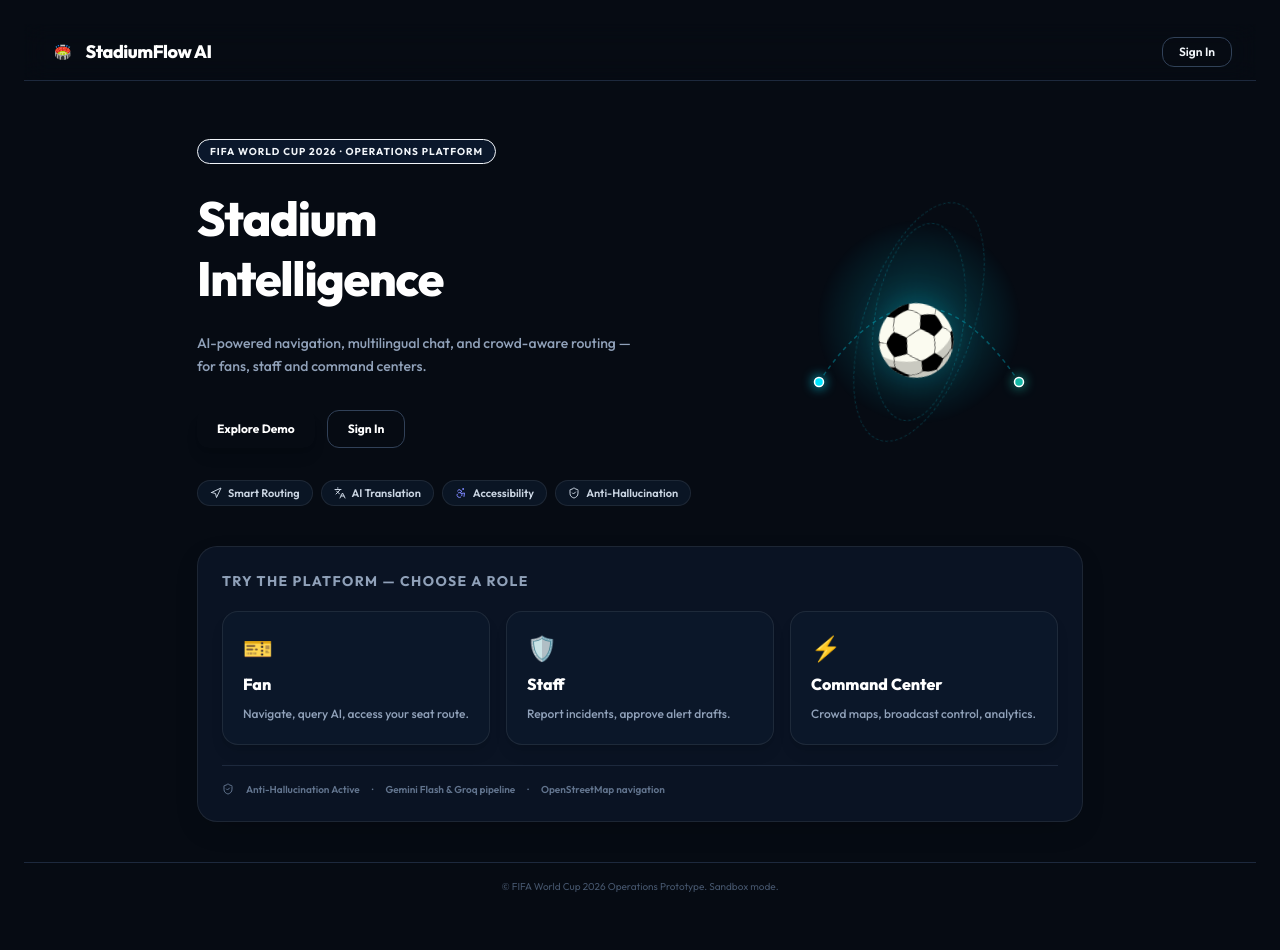
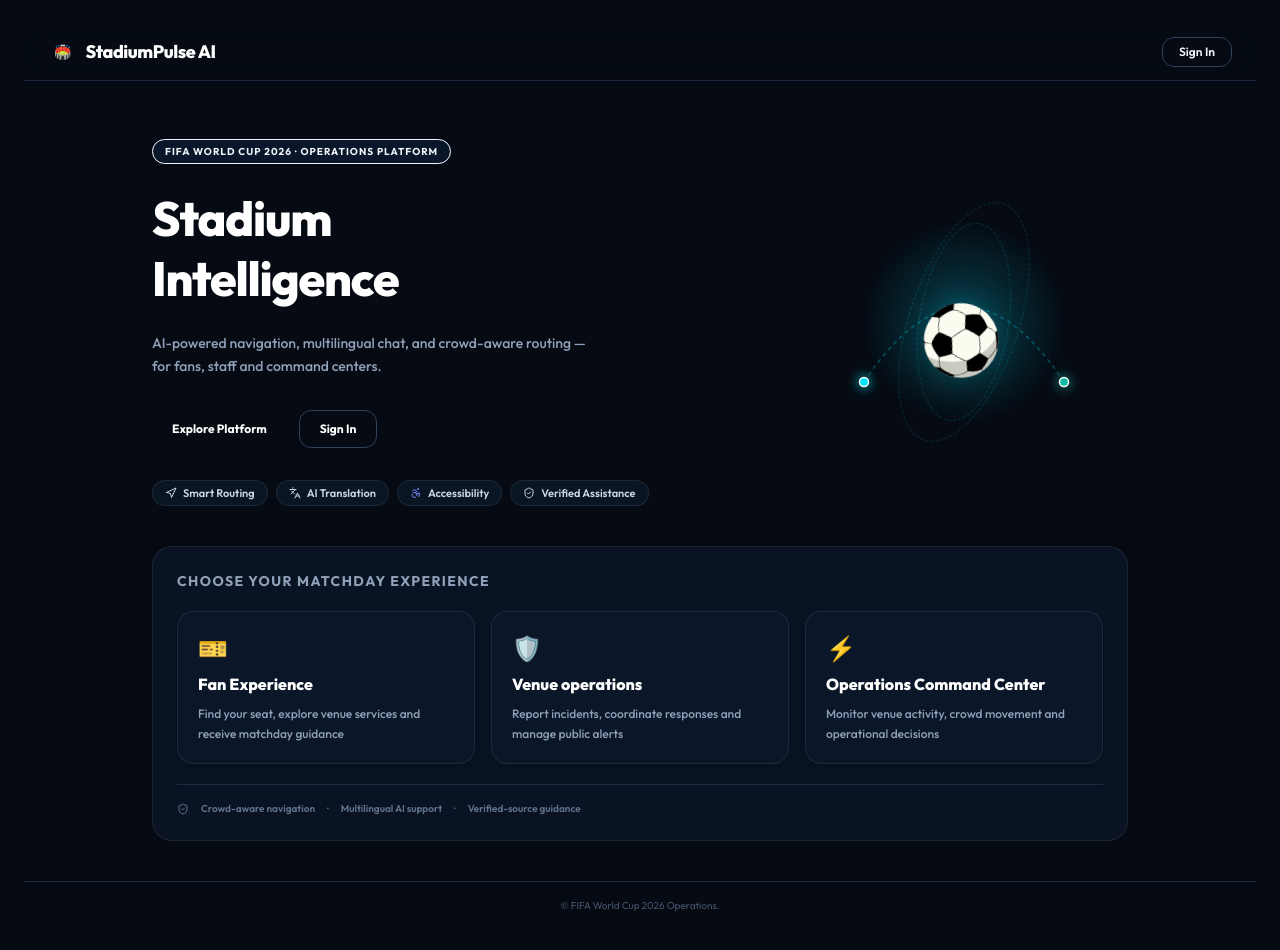
Before and after one commit to chandanadeyyala-crypto/Stadium-Pulse, a React (Vite) app in the folder frontend/: page / in a window 1280 px wide. Shown: the top 950 px of the page. Built offline with nearby package versions, Linux system fonts and the light colour scheme; no server answers.

Commit message:
implement alert approval desk and AI service orchestration for fan communication management

```diff
--- a/frontend/src/components/AIMessage.jsx
+++ b/frontend/src/components/AIMessage.jsx
@@ -76,13 +76,12 @@ export default function AIMessage({ message }) {
       )}
 
       {/* Message Box */}
-      <div className={`p-4 rounded-2xl max-w-[85%] sm:max-w-[75%] border shadow-md space-y-3 ${
-        isBot
+      <div className={`p-4 rounded-2xl max-w-[85%] sm:max-w-[75%] border shadow-md space-y-3 ${isBot
           ? isDataMissing
             ? 'bg-red-500/10 border-red-500/30 text-slate-200'
             : 'bg-stadiumNavy/75 border-slate-700/60 text-slate-200'
           : 'bg-electricBlue text-white border-electricBlue'
-      }`}>
+        }`}>
         {!isBot ? (
           /* User Message Text */
           <p className="text-sm font-semibold leading-relaxed">{text}</p>
@@ -93,7 +92,7 @@ export default function AIMessage({ message }) {
             {isDataMissing && (
               <div className="bg-red-500/20 border border-red-500/40 p-2.5 rounded-lg text-xs text-criticalRed font-bold flex items-center space-x-2">
                 <AlertOctagon size={16} className="shrink-0 animate-bounce" />
-                <span>Anti-Hallucination Guard: Missing Grounding Data</span>
+                <span>Verified Assistance Guard: Missing Grounding Data</span>
               </div>
             )}
 
--- a/frontend/src/pages/AlertApprovalPage.jsx
+++ b/frontend/src/pages/AlertApprovalPage.jsx
@@ -93,7 +93,7 @@ export default function AlertApprovalPage() {
       <div className="bg-indigo-500/10 border border-indigo-500/20 p-4 rounded-2xl text-xs text-slate-300 font-medium leading-relaxed flex items-start space-x-3">
         <AlertTriangle size={18} className="text-indigo-400 shrink-0 mt-0.5" />
         <span>
-          <strong className="text-white">Anti-Hallucination Policy:</strong> All alerts below were drafted by AI using only the original staff report text. No stadium facts were invented. You may edit the message before approving. Alerts are NOT live until you click <strong className="text-pitchGreen">Approve &amp; Broadcast</strong>.
+          <strong className="text-white">Verified Assistance Policy:</strong> All alerts below were drafted by AI using only the original staff report text. No stadium facts were invented. You may edit the message before approving. Alerts are NOT live until you click <strong className="text-pitchGreen">Approve &amp; Broadcast</strong>.
         </span>
       </div>
 
--- a/frontend/src/pages/LandingPage.jsx
+++ b/frontend/src/pages/LandingPage.jsx
@@ -23,22 +23,22 @@ export default function LandingPage() {
     {
       role: 'fan',
       emoji: '🎫',
-      label: 'Fan',
-      desc: 'Navigate, query AI, access your seat route.',
+      label: 'Fan Experience',
+      desc: 'Find your seat, explore venue services and receive matchday guidance',
       color: 'border-electricBlue/40 hover:border-electricBlue',
     },
     {
       role: 'staff',
       emoji: '🛡️',
-      label: 'Staff',
-      desc: 'Report incidents, approve alert drafts.',
+      label: 'Venue operations',
+      desc: 'Report incidents, coordinate responses and manage public alerts',
       color: 'border-alertAmber/40 hover:border-alertAmber',
     },
     {
       role: 'organizer',
       emoji: '⚡',
-      label: 'Command Center',
-      desc: 'Crowd maps, broadcast control, analytics.',
+      label: 'Operations Command Center',
+      desc: 'Monitor venue activity, crowd movement and operational decisions',
       color: 'border-criticalRed/40 hover:border-criticalRed',
     },
   ];
@@ -47,7 +47,7 @@ export default function LandingPage() {
     { icon: Navigation, label: 'Smart Routing', color: 'text-pitchGreen' },
     { icon: Languages, label: 'AI Translation', color: 'text-alertAmber' },
     { icon: Accessibility, label: 'Accessibility', color: 'text-indigo-400' },
-    { icon: ShieldCheck, label: 'Anti-Hallucination', color: 'text-electricBlue' },
+    { icon: ShieldCheck, label: 'Verified Assistance', color: 'text-electricBlue' },
   ];
 
   return (
@@ -58,7 +58,7 @@ export default function LandingPage() {
         <div className="flex items-center space-x-2 select-none">
           <div className="bg-electricBlue text-white p-1.5 rounded-lg font-bold text-sm">🏟️</div>
           <span className="font-extrabold text-lg tracking-tight text-white">
-            StadiumFlow <span className="text-electricBlue">AI</span>
+            StadiumPulse <span className="text-electricBlue">AI</span>
           </span>
         </div>
         <div className="flex items-center space-x-3">
@@ -98,7 +98,7 @@ export default function LandingPage() {
                 }}
                 className="px-5 py-2.5 bg-electricBlue hover:bg-blue-600 text-white rounded-xl text-xs font-bold transition-all shadow-lg hover:scale-[1.02] active:scale-[0.98] cursor-pointer"
               >
-                {t('Explore Demo')}
+                {t('Explore Platform')}
               </button>
               <button
                 onClick={() => navigate('/login')}
@@ -157,7 +157,7 @@ export default function LandingPage() {
         {/* ── Demo role selector ───────────────────────────────────────────── */}
         <div id="demo-selector" className="glass-panel p-6 rounded-3xl border border-slate-800 space-y-5">
           <h2 className="text-sm font-bold text-slate-400 uppercase tracking-widest">
-            {t('Try the platform — choose a role')}
+            {t('Choose your matchday experience')}
           </h2>
           <div className="grid grid-cols-1 sm:grid-cols-3 gap-4">
             {DEMO_ROLES.map(({ role, emoji, label, desc, color }) => (
@@ -177,18 +177,18 @@ export default function LandingPage() {
 
           <div className="flex flex-wrap items-center gap-3 text-[10px] text-slate-500 font-semibold border-t border-slate-800 pt-4">
             <ShieldCheck size={12} className="text-pitchGreen" />
-            <span>{t('Anti-Hallucination Active')}</span>
+            <span>{t('Crowd-aware navigation')}</span>
             <span>·</span>
-            <span>{t('Gemini Flash & Groq pipeline')}</span>
+            <span>{t('Multilingual AI support')}</span>
             <span>·</span>
-            <span>{t('OpenStreetMap navigation')}</span>
+            <span>{t('Verified-source guidance')}</span>
           </div>
         </div>
 
       </main>
 
       <footer className="px-6 py-4 border-t border-slate-800 text-center text-[10px] text-slate-600 bg-stadiumNavy/10">
-        {t('© FIFA World Cup 2026 Operations Prototype. Sandbox mode.')}
+        {t('© FIFA World Cup 2026 Operations.')}
       </footer>
 
     </div>
--- a/frontend/src/pages/StaffReportPage.jsx
+++ b/frontend/src/pages/StaffReportPage.jsx
@@ -249,8 +249,8 @@ export default function StaffReportPage() {
               </div>
 
               <div className="bg-slate-900/60 p-3 rounded-xl text-[10px] text-slate-500 border border-slate-800 font-mono leading-relaxed">
-                AI Draft. Staff must approve before fan broadcast.<br/>
-                Anti-hallucination: Only report details are used.
+                AI Draft. Staff must approve before fan broadcast.<br />
+                Verified Assistance: Only report details are used.
               </div>
 
               <button
--- a/frontend/src/utils/useTranslation.js
+++ b/frontend/src/utils/useTranslation.js
@@ -24,12 +24,12 @@ const localTranslations = {
     "Navigate, query AI, access your seat route.": "Navega, consulta la IA y accede a tu ruta de asiento.",
     "Report incidents, approve alert drafts.": "Informa de incidentes y aprueba borradores de alertas.",
     "Crowd maps, broadcast control, analytics.": "Mapas de multitudes, control de transmisiones y análisis.",
-    "Anti-Hallucination Active": "Antialucinación activa",
+    "Verified Assistance Active": "Antialucinación activa",
     "Gemini Flash & Groq pipeline": "Pipeline Gemini Flash & Groq",
     "OpenStreetMap navigation": "Navegación OpenStreetMap",
     "© FIFA World Cup 2026 Operations Prototype. Sandbox mode.": "© Prototipo FIFA 2026. Modo sandbox.",
     "Smart Routing": "Ruta inteligente", "AI Translation": "Traducción IA",
-    "Accessibility": "Accesibilidad", "Anti-Hallucination": "Anti-alucinación",
+    "Accessibility": "Accesibilidad", "Verified Assistance": "Anti-alucinación",
     // ── Login Page ───────────────────────────────────────────────
     "Email Address": "Correo electrónico", "Password": "Contraseña",
     "Sign In with Email": "Iniciar sesión con correo",
@@ -133,12 +133,12 @@ const localTranslations = {
     "Navigate, query AI, access your seat route.": "Naviguer, interroger l'IA, accéder à l'itinéraire.",
     "Report incidents, approve alert drafts.": "Signaler les incidents, approuver les alertes.",
     "Crowd maps, broadcast control, analytics.": "Cartes de foule, contrôle de diffusion, analyses.",
-    "Anti-Hallucination Active": "Anti-hallucination actif",
+    "Verified Assistance Active": "Verified Assistance actif",
     "Gemini Flash & Groq pipeline": "Pipeline Gemini Flash & Groq",
     "OpenStreetMap navigation": "Navigation OpenStreetMap",
     "© FIFA World Cup 2026 Operations Prototype. Sandbox mode.": "© Prototype FIFA 2026. Mode sandbox.",
     "Smart Routing": "Routage intelligent", "AI Translation": "Traduction IA",
-    "Accessibility": "Accessibilité", "Anti-Hallucination": "Anti-hallucination",
+    "Accessibility": "Accessibilité", "Verified Assistance": "Verified Assistance",
     // ── Login Page ───────────────────────────────────────────────
     "Email Address": "Adresse e-mail", "Password": "Mot de passe",
     "Sign In with Email": "Se connecter avec l'e-mail",
@@ -238,9 +238,9 @@ const localTranslations = {
     "Navigate, query AI, access your seat route.": "Navigieren, KI befragen, Sitzroute aufrufen.",
     "Report incidents, approve alert drafts.": "Vorfälle melden, Warnungen genehmigen.",
     "Crowd maps, broadcast control, analytics.": "Menschenmengenkarten, Sendekontrolle, Analysen.",
-    "Anti-Hallucination Active": "Anti-Halluzination aktiv",
+    "Verified Assistance Active": "Anti-Halluzination aktiv",
     "Smart Routing": "Intelligentes Routing", "AI Translation": "KI-Übersetzung",
-    "Accessibility": "Barrierefreiheit", "Anti-Hallucination": "Anti-Halluzination",
+    "Accessibility": "Barrierefreiheit", "Verified Assistance": "Anti-Halluzination",
     // ── Login Page ───────────────────────────────────────────────
     "Email Address": "E-Mail-Adresse", "Password": "Passwort",
     "Sign In with Email": "Mit E-Mail anmelden",
@@ -330,9 +330,9 @@ const localTranslations = {
     "Navigate, query AI, access your seat route.": "नेविगेट करें, AI से पूछें, सीट रूट देखें।",
     "Report incidents, approve alert drafts.": "घटनाओं की रिपोर्ट करें, अलर्ट ड्राफ्ट अनुमोदित करें।",
     "Crowd maps, broadcast control, analytics.": "भीड़ के नक्शे, प्रसारण नियंत्रण, विश्लेषण।",
-    "Anti-Hallucination Active": "एंटी-हैल्युसिनेशन सक्रिय",
+    "Verified Assistance Active": "एंटी-हैल्युसिनेशन सक्रिय",
     "Smart Routing": "स्मार्ट रूटिंग", "AI Translation": "AI अनुवाद",
-    "Accessibility": "पहुंच", "Anti-Hallucination": "एंटी-हैल्युसिनेशन",
+    "Accessibility": "पहुंच", "Verified Assistance": "एंटी-हैल्युसिनेशन",
     // ── Login Page ───────────────────────────────────────────────
     "Email Address": "ईमेल पता", "Password": "पासवर्ड",
     "Sign In with Email": "ईमेल से साइन इन करें",
@@ -423,9 +423,9 @@ const localTranslations = {
     "Navigate, query AI, access your seat route.": "నావిగేట్ చేయండి, AI ను అడగండి, సీటు మార్గం చూడండి.",
     "Report incidents, approve alert drafts.": "సంఘటనలు నివేదించండి, హెచ్చరికలు ఆమోదించండి.",
     "Crowd maps, broadcast control, analytics.": "జనసమూహ మ్యాప్‌లు, ప్రసార నియంత్రణ, విశ్లేషణ.",
-    "Anti-Hallucination Active": "యాంటీ-హాల్యూసినేషన్ సక్రియం",
+    "Verified Assistance Active": "యాంటీ-హాల్యూసినేషన్ సక్రియం",
     "Smart Routing": "స్మార్ట్ రూటింగ్", "AI Translation": "AI అనువాదం",
-    "Accessibility": "అందుబాటు", "Anti-Hallucination": "యాంటీ-హాల్యూసినేషన్",
+    "Accessibility": "అందుబాటు", "Verified Assistance": "యాంటీ-హాల్యూసినేషన్",
     // ── Login Page ───────────────────────────────────────────────
     "Email Address": "ఈమెయిల్ చిరునామా", "Password": "పాస్‌వర్డ్",
     "Sign In with Email": "ఈమెయిల్ ద్వారా సైన్ ఇన్ చేయండి",
@@ -576,7 +576,7 @@ const mainHeadings = new Set([
   "Smart Navigation",
   "AI Translation",
   "Accessibility",
-  "Anti-Hallucination",
+  "Verified Assistance",
   "Live Stadium Status",
   "Your Digital Match Ticket",
   "Quick Actions",
```
Also changed, not shown: 2 other files (tests, documents, lock files or other folders).
